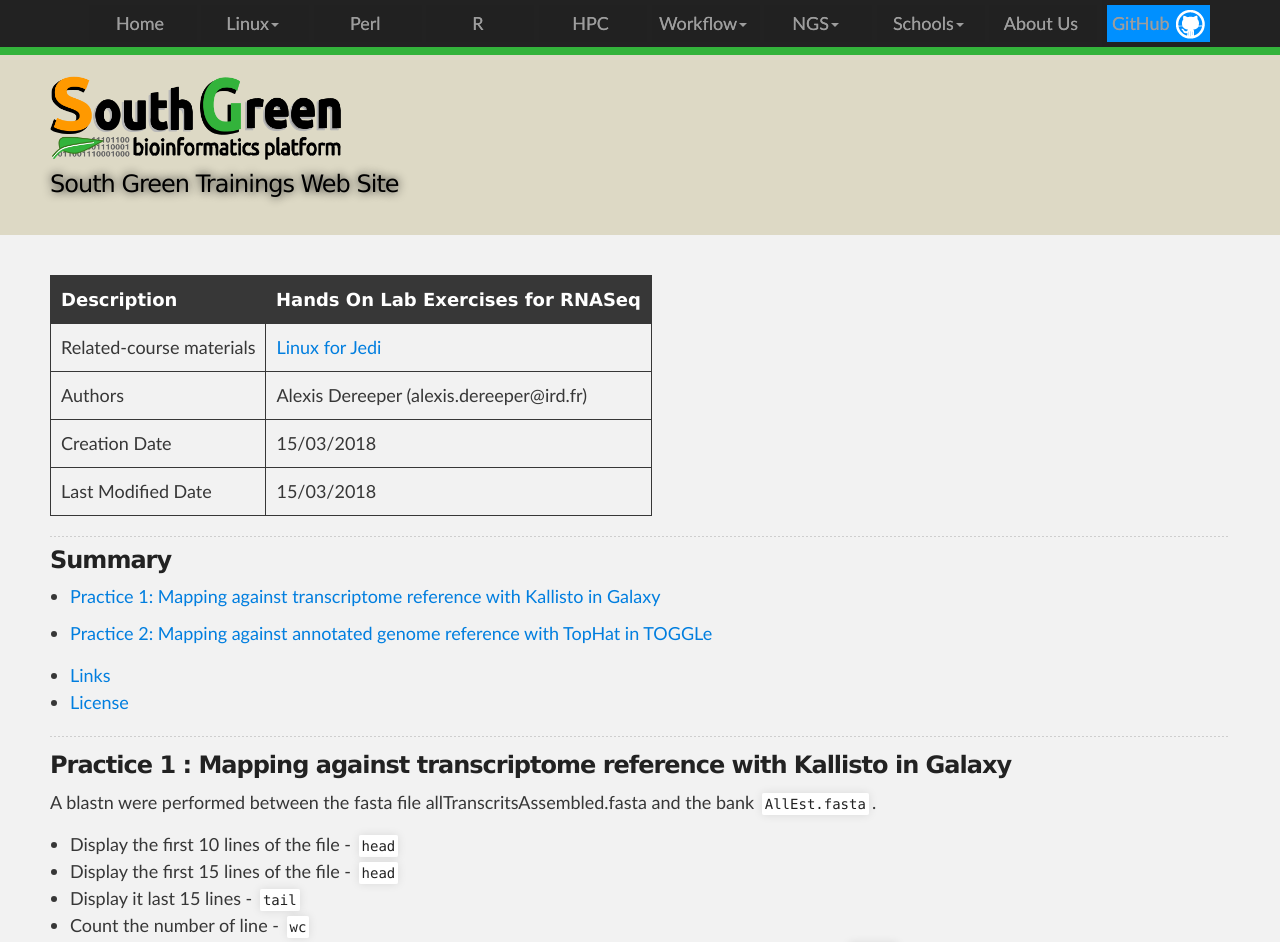
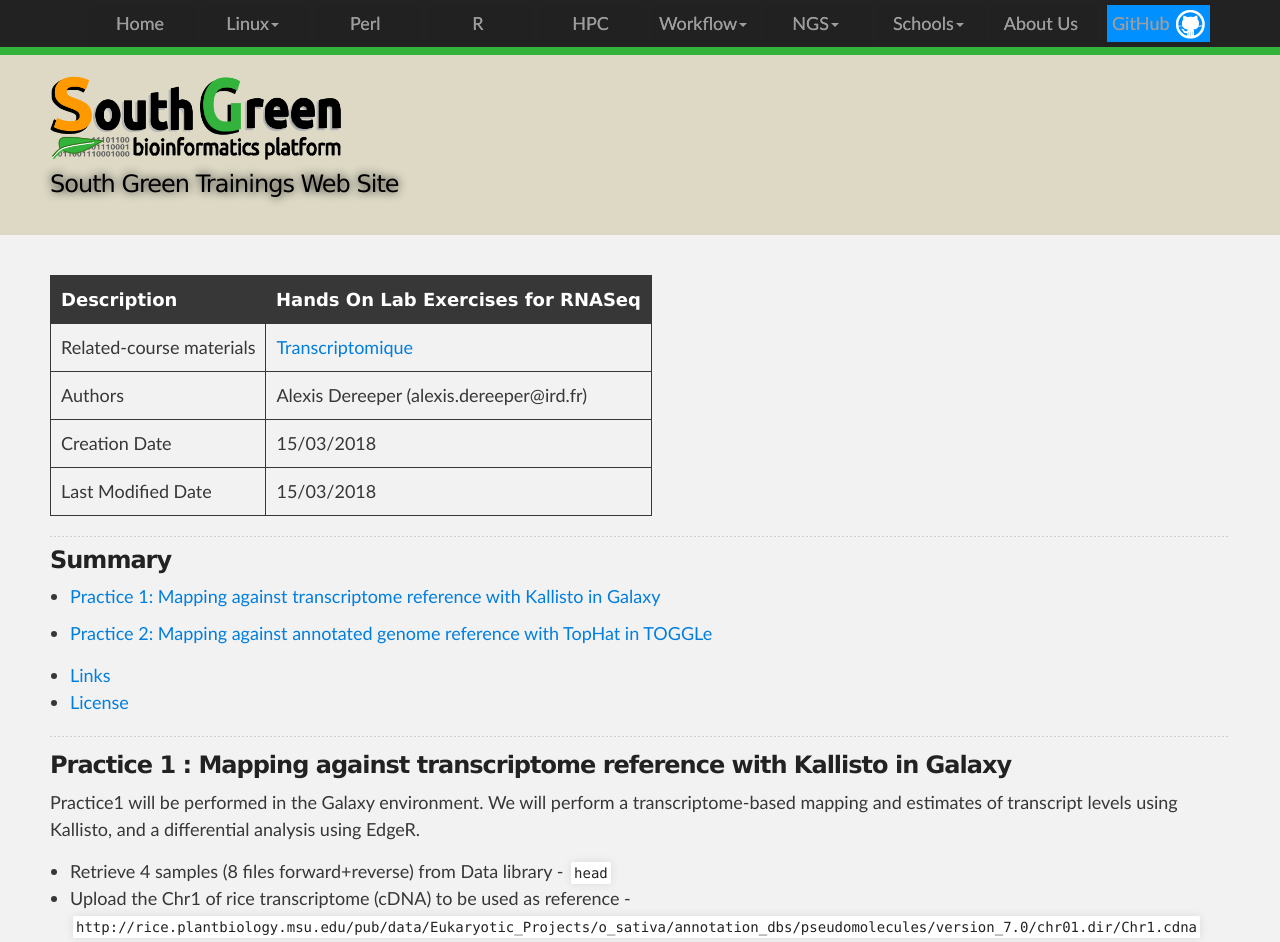
Before and after one commit to SouthGreenPlatform/trainings, a Jekyll site: the page built from _pages/linux/RNASeqPractice.md, in a window 1280 px wide and 1400 px high. Shown: the top 942 px of the window. Built offline with Jekyll 4.4.1, drawn with Linux system fonts in a browser that asks for light colours; nearby versions of some CDN libraries; some of the changed text lies outside the part shown.

Commit message:
Update RNASeqPractice.md

```diff
--- a/_pages/linux/RNASeqPractice.md
+++ b/_pages/linux/RNASeqPractice.md
@@ -8,7 +8,7 @@ description: RNASeq Practice page
 
 | Description | Hands On Lab Exercises for RNASeq |
 | :------------- | :------------- | :------------- | :------------- |
-| Related-course materials | [Linux for Jedi](https://southgreenplatform.github.io/trainings/linux/linuxPracticeJedi//) |
+| Related-course materials | [Transcriptomique](https://southgreenplatform.github.io/trainings/linux/linuxPracticeJedi//) |
 | Authors | Alexis Dereeper (alexis.dereeper@ird.fr)  |
 | Creation Date | 15/03/2018 |
 | Last Modified Date | 15/03/2018 |
@@ -30,22 +30,17 @@ description: RNASeq Practice page
 
 <a name="practice-1"></a>
 ### Practice 1 : Mapping against transcriptome reference with Kallisto in Galaxy
-
-A blastn were performed between the fasta file allTranscritsAssembled.fasta and the bank `AllEst.fasta`.
-* Display  the  first  10  lines  of  the  file  - `head`
-* Display  the  first  15  lines  of  the  file  - `head`
-* Display  it  last  15  lines  - `tail`
-* Count  the  number  of  line - `wc`
-* Sort the lines using the second field (subject  id) by alphabetical order, ascending then descending   - `csort`
-* Sort lines by e‐value (ascending) and by “alignment length” (descending) - `csort`
-* Extract the first 4 fields - `cut -f1-4`
-* Extract query id, subject id, evalue, alignment length - `cut`
+Practice1 will be performed in the Galaxy environment.
+We will perform a transcriptome-based mapping and estimates of transcript levels using Kallisto, and a differential analysis using EdgeR.
+* Retrieve 4 samples (8 files forward+reverse) from Data library  - `head`
+* Upload the Chr1 of rice transcriptome (cDNA) to be used as reference  - `http://rice.plantbiology.msu.edu/pub/data/Eukaryotic_Projects/o_sativa/annotation_dbs/pseudomolecules/version_7.0/chr01.dir/Chr1.cdna`
 
 -----------------------
 
 <a name="practice-2"></a>
 ### Practice 2 : Mapping against annotated genome reference with TopHat in TOGGLe
-* Extract all ESTs identifiers and print them in the file  ESTs_accession.list - `cut >`
+Practice2 will be performed with the TOGGLe workflow management system.
+
 
 -----------------------
 
@@ -53,8 +48,7 @@ A blastn were performed between the fasta file allTranscritsAssembled.fasta and
 ### Links
 <a name="links"></a>
 
-* Related courses : [Linux for Jedi](https://southgreenplatform.github.io/trainings/linuxJedi/)
-* Tutorials : [Linux Command-Line Cheat Sheet](https://southgreenplatform.github.io/trainings/linux/linuxTuto/)
+* Related courses : [Transcriptomics](https://southgreenplatform.github.io/trainings/linuxJedi/)
 
 -----------------------
 
```
